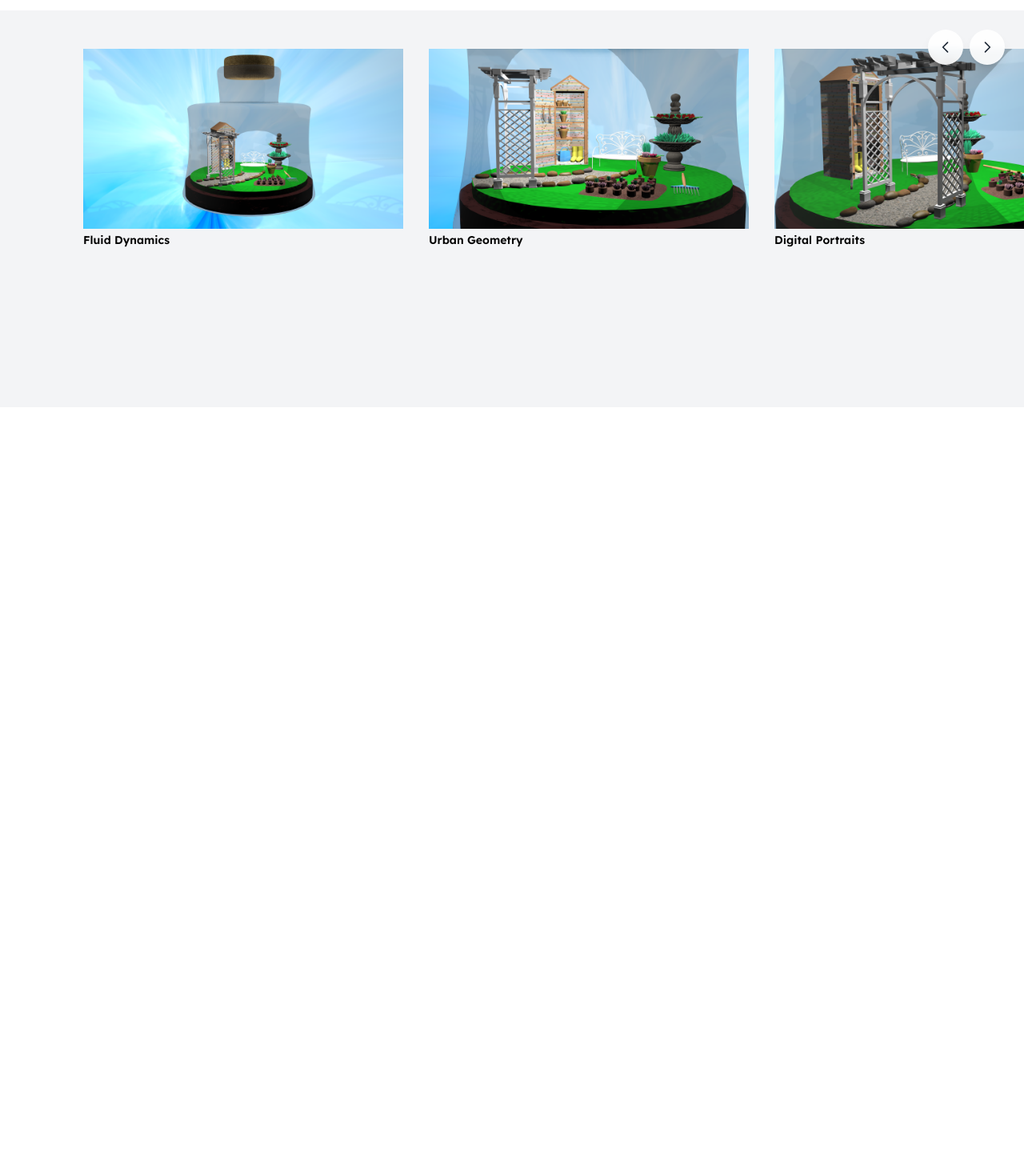
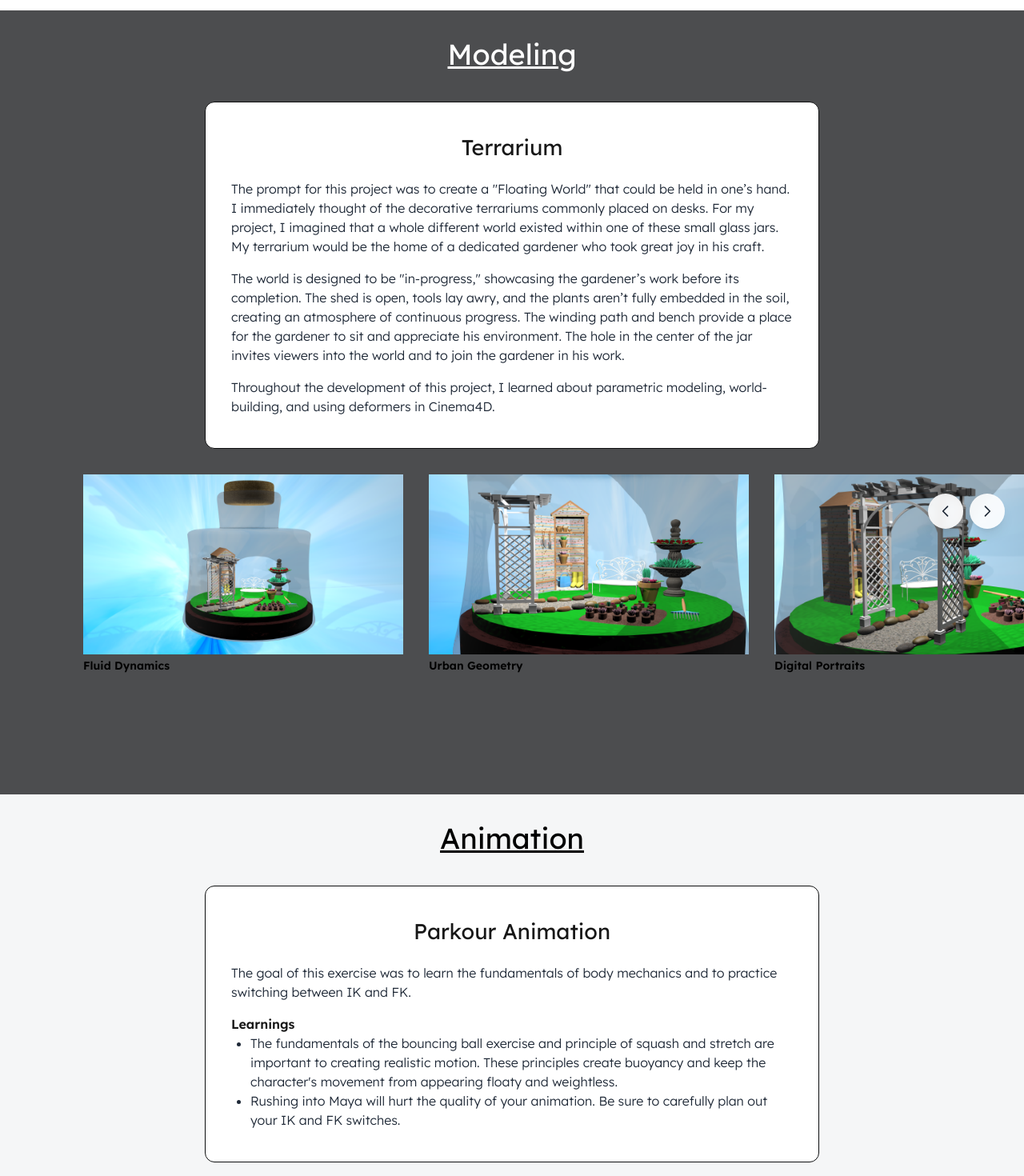
Before and after one commit to stephaniestelzer/portfolio, a Next.js app: page /3d-art in a window 1280 px wide. Shown: the part 360-1830 px from the top of the page at 80% size. Before the commit the page ends 897 px from the top, so only its background shows below. Built offline with nearby package versions, Linux system fonts and the light colour scheme; no server answers.

Commit message:
Modeling and animation sections

```diff
--- a/app/3d-art/page.tsx
+++ b/app/3d-art/page.tsx
@@ -69,9 +69,55 @@ export default function ThreeDArtPage() {
             </div>
           </div>
         </div>
+        <div className="bg-grey-400 three-d-section">
+          <div className="flex justify-center pt-7">
+            <h4 className="text-white underline">Modeling</h4>
+          </div>
+          {/* Callout Section */}
+          <div className="flex justify-center py-8">
+            <div className="bg-white rounded-xl max-w-3xl w-full px-8 py-10 border border-grey-900">
+              <h2 className="text-h5 font-regular text-center mb-6">Terrarium</h2>
+              <p className="text-p font-light text-gray-800 mb-4">
+                The prompt for this project was to create a "Floating World" that could be held in one’s hand. I immediately thought of the decorative terrariums commonly placed on desks. For my project, I imagined that a whole different world existed within one of these small glass jars. My terrarium would be the home of a dedicated gardener who took great joy in his craft.
+              </p>
+              <p className="text-p font-light text-gray-800 mb-4">
+                The world is designed to be "in-progress," showcasing the gardener’s work before its completion. The shed is open, tools lay awry, and the plants aren’t fully embedded in the soil, creating an atmosphere of continuous progress. The winding path and bench provide a place for the gardener to sit and appreciate his environment. The hole in the center of the jar invites viewers into the world and to join the gardener in his work.
+              </p>
+              <p className="text-p font-light text-gray-800">
+                Throughout the development of this project, I learned about parametric modeling, world-building, and using deformers in Cinema4D.
+              </p>
+            </div>
+          </div>
           <SwiperGallery
             items={galleryItems}
           />
+        </div>
+        <div className="bg-tag-unselected three-d-section">
+          <div className="flex justify-center pt-7">
+            <h4 className="text-black underline">Animation</h4>
+          </div>
+          {/* Callout Section */}
+          <div className="flex justify-center py-8">
+            <div className="bg-white rounded-xl max-w-3xl w-full px-8 py-10 border border-grey-900">
+              <h2 className="text-h5 font-regular text-center mb-6">Parkour Animation</h2>
+              <p className="text-p font-light text-gray-800 mb-4">
+                The goal of this exercise was to learn the fundamentals of body mechanics and to practice switching between IK and FK.
+              </p>
+              <p className="font-semibold">Learnings</p>
+              <ul className="list-disc pl-6 text-p font-light text-gray-800">
+                <li>
+                  The fundamentals of the bouncing ball exercise and principle of squash and stretch are important to creating realistic motion. These principles create buoyancy and keep the character's movement from appearing floaty and weightless.
+                </li>
+                <li>
+                  Rushing into Maya will hurt the quality of your animation. Be sure to carefully plan out your IK and FK switches.
+                </li>
+              </ul>
+            </div>
+          </div>
+          <SwiperGallery
+            items={galleryItems}
+          />
+        </div>
       </Layout>
     </>
   );
--- a/app/components/SwiperGallery.tsx
+++ b/app/components/SwiperGallery.tsx
@@ -97,7 +97,7 @@ export default function SwiperGallery({
   console.log('Lightbox state:', { lightboxOpen, lightboxItem });
 
   return (
-    <div className="relative w-full bg-gray-100 py-12 overflow-hidden">
+    <div className="relative w-fullpy-12 overflow-hidden">
       <div className="max-w-7xl mx-auto px-6">
         <Swiper
           modules={[Navigation, Keyboard]}
--- a/app/globals.css
+++ b/app/globals.css
@@ -68,3 +68,9 @@ header {
   text-decoration-color: #4C4D4F; /* grey-400 */
   text-decoration-thickness: 2px;
 }
+
+.three-d-section {
+  h4 {
+    font-size: 2.25rem;
+  }
+}
```
